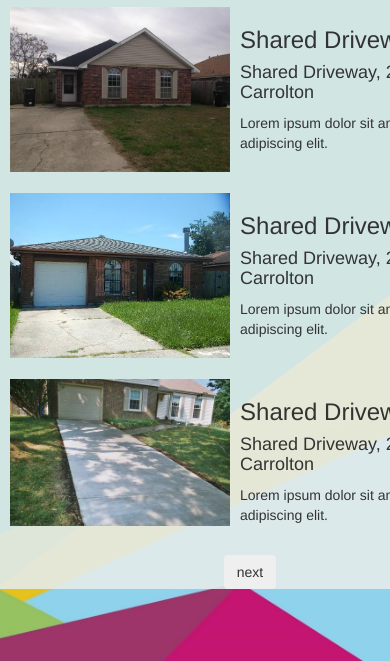
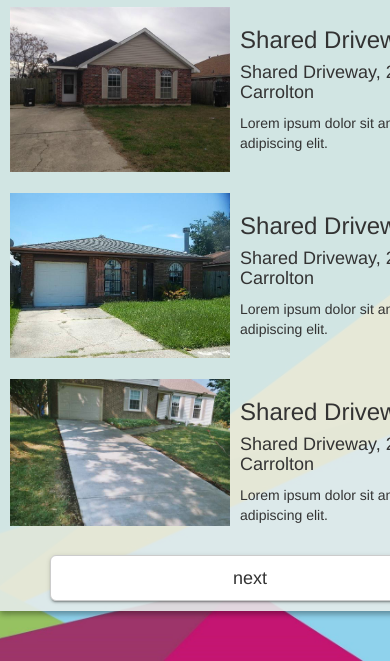
Before and after one commit to RUMI-JNT/AngularFrontend, a website: page public/views/rumi_list.html in a window 390 px wide. Shown: the part 183-844 px from the top of the page. Drawn offline with nearby package versions, Linux system fonts and the light colour scheme.

Commit message:
Material Design

```diff
--- a/public/views/rumi_list.html
+++ b/public/views/rumi_list.html
@@ -30,7 +30,7 @@
 				<p>Lorem ipsum dolor sit amet, consectetur adipiscing elit.</p>
 			</div>
 		</div>
-	 <button id="form3-button" type="submit" form="form3" class="btn">next</button>
+	 <button id="form3-button" type="submit" form="form3" class="btn btn-default btn-lg btn-block">next</button>
 </div>
 </div>
 </div>
--- a/public/views/style.scss
+++ b/public/views/style.scss
@@ -37,9 +37,13 @@ padding: 10px 0px;
 	font-size: 100px;
 }
 
-body-form{
-	border-radius: 50px;
-	width: 100%;
+@media only screen and (max-width: 500px) {
+.body-form{
+	 box-shadow: 0;
+}
+}
+.body-form{
+	 box-shadow: 0 3px 6px rgba(0,0,0,0.16), 0 3px 6px rgba(0,0,0,0.23);
 }
 
 #form1-button {
@@ -81,6 +85,7 @@ body-form{
 #form4-button {
 	display: flex;
 	margin: 0 auto;
+	justify-content: center;
 }
 #sign-up-link {
 	float:right;
@@ -93,3 +98,17 @@ body-form{
     float: left;
     padding: 10px;
 }
+
+.signup-button {
+	margin-top: 10px;
+}
+
+.btn {
+	box-shadow: 0 2px 2px 0 rgba(0,0,0,0.14), 0 1px 5px 0 rgba(0,0,0,0.12), 0 3px 1px -2px rgba(0,0,0,0.2);
+}
+
+#form3-button{
+	width: 80%;
+	margin: 0 auto;
+	margin-bottom: 10px;
+}
```
Also changed, not shown: public/views/create_rumi.html (+1 -1 lines), public/views/login.html (+2 -2 lines), public/views/signup.html (+1 -1 lines), public/views/timeslots.html (+1 -1 lines), public/views/style.css, 1 other file.
